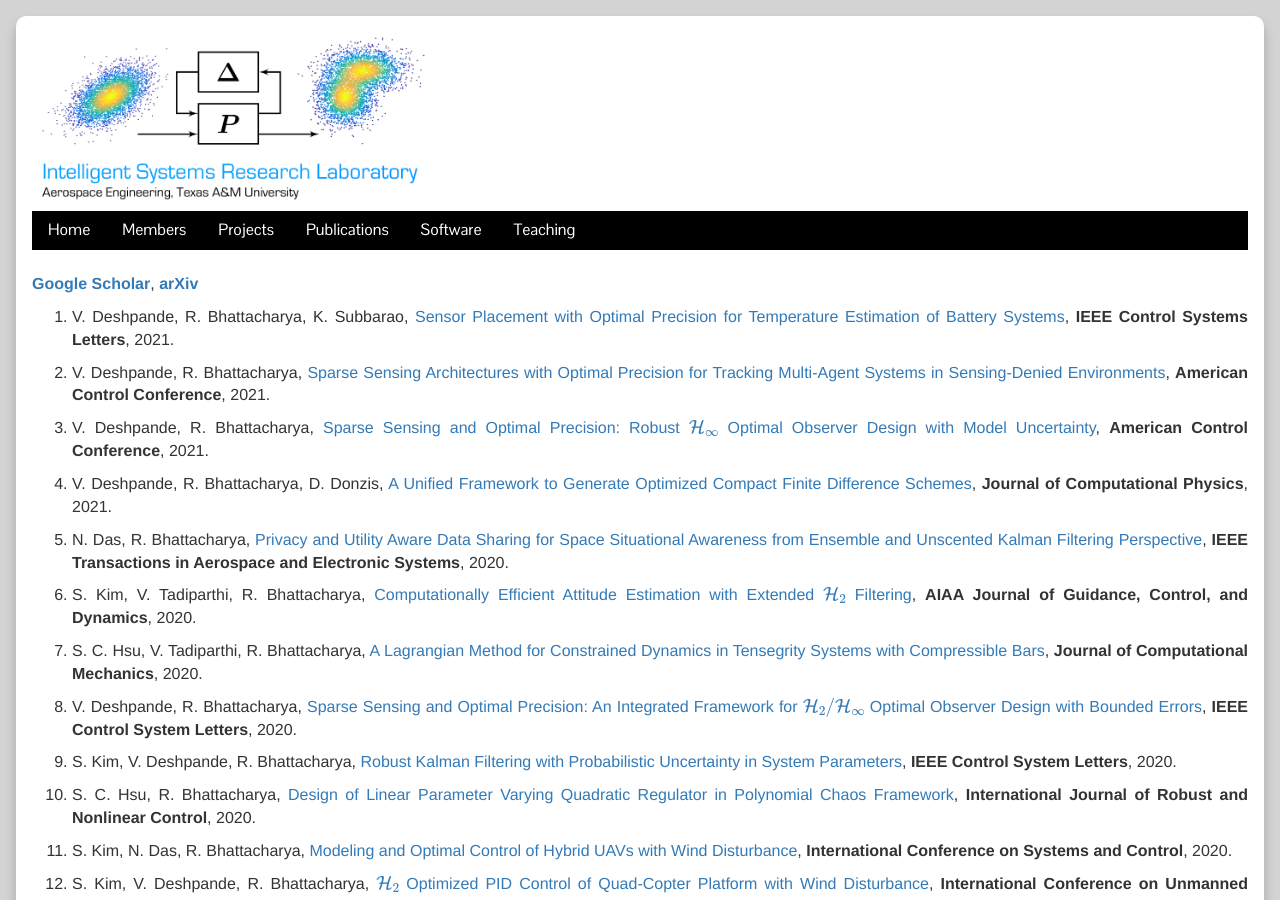
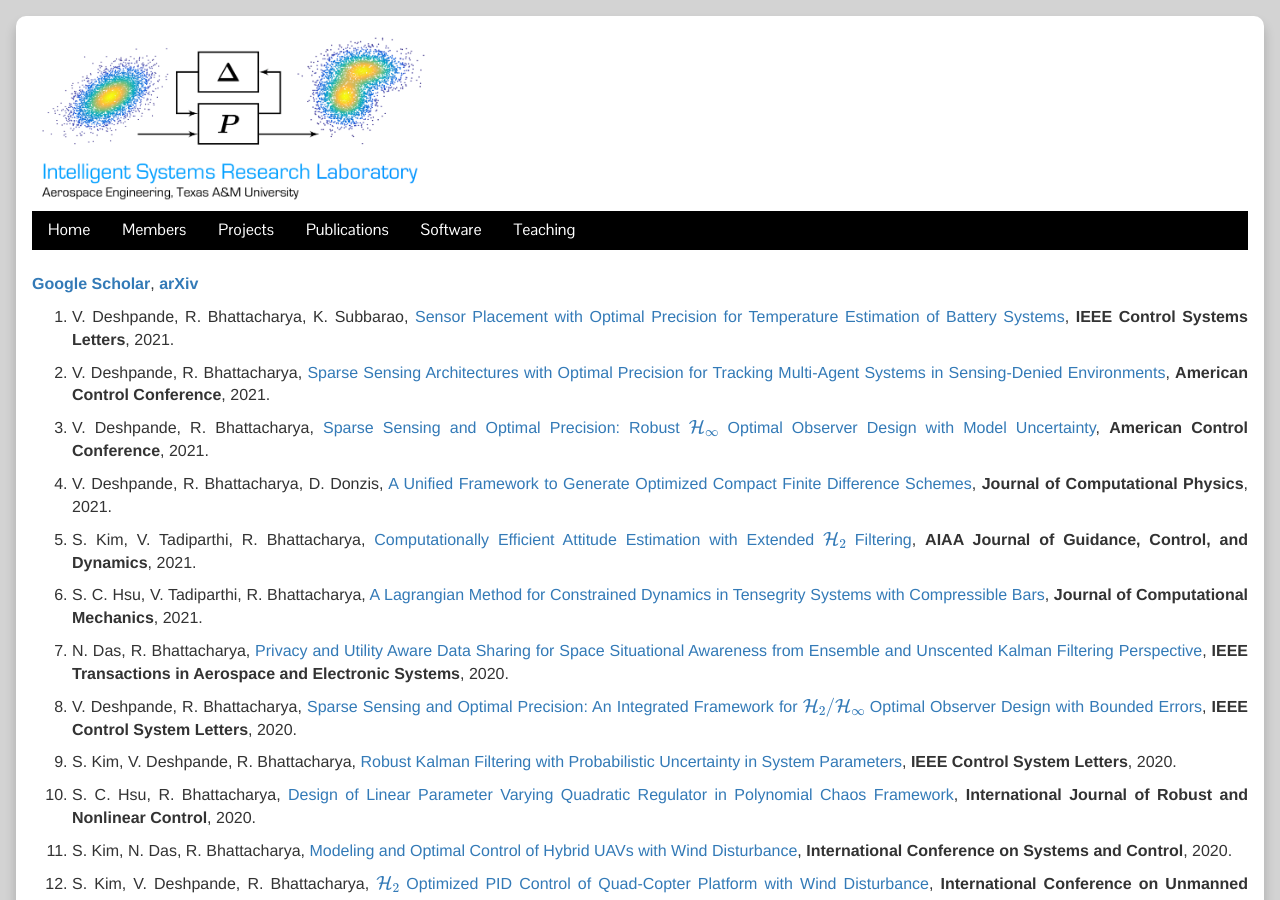
Before and after one commit to isrlab/isrlab.github.io, a Jekyll site: the page built from publications.md, in a window 1280 px wide and 900 px high. Built offline with Jekyll 4.4.1, drawn with Linux system fonts in a browser that asks for light colours; nearby versions of some CDN libraries.

Commit message:
Update publications.md

```diff
--- a/publications.md
+++ b/publications.md
@@ -14,15 +14,15 @@ permalink: /publications.html
 
 4. V. Deshpande, R. Bhattacharya, D. Donzis, [A Unified Framework to Generate Optimized Compact Finite Difference Schemes](https://arxiv.org/pdf/1912.07382.pdf), **Journal of Computational Physics**, 2021.
 
-5. N. Das, R. Bhattacharya, [Privacy and Utility Aware Data Sharing for Space Situational Awareness from Ensemble and Unscented Kalman Filtering Perspective](https://arxiv.org/pdf/1912.03775.pdf), **IEEE Transactions in Aerospace and Electronic Systems**, 2020.
+5. S. Kim, V. Tadiparthi, R. Bhattacharya, [Computationally Efficient Attitude Estimation with Extended $$\mathcal{H}_2$$ Filtering](https://arxiv.org/pdf/2006.14385.pdf), **AIAA Journal of Guidance, Control, and Dynamics**, 2021.
 
-6. S. Kim, V. Tadiparthi, R. Bhattacharya, [Computationally Efficient Attitude Estimation with Extended $$\mathcal{H}_2$$ Filtering](https://arxiv.org/pdf/2006.14385.pdf), **AIAA Journal of Guidance, Control, and Dynamics**, 2020.
+6. S. C. Hsu, V. Tadiparthi, R. Bhattacharya, [A Lagrangian Method for Constrained Dynamics in Tensegrity Systems with Compressible Bars](https://rdcu.be/b7jyY), **Journal of Computational Mechanics**, 2021.
 
-7. S. C. Hsu, V. Tadiparthi, R. Bhattacharya, [A Lagrangian Method for Constrained Dynamics in Tensegrity Systems with Compressible Bars](https://rdcu.be/b7jyY), **Journal of Computational Mechanics**, 2020.
+7. N. Das, R. Bhattacharya, [Privacy and Utility Aware Data Sharing for Space Situational Awareness from Ensemble and Unscented Kalman Filtering Perspective](https://arxiv.org/pdf/1912.03775.pdf), **IEEE Transactions in Aerospace and Electronic Systems**, 2020.
 
-8. V. Deshpande, R. Bhattacharya, [Sparse Sensing and Optimal Precision: An Integrated Framework for  $$\mathcal{H}_2/\mathcal{H}_\infty$$ Optimal Observer Design with Bounded Errors](https://arxiv.org/pdf/2003.10887.pdf), **IEEE Control System Letters**, 2020.
+8.  V. Deshpande, R. Bhattacharya, [Sparse Sensing and Optimal Precision: An Integrated Framework for  $$\mathcal{H}_2/\mathcal{H}_\infty$$ Optimal Observer Design with Bounded Errors](https://arxiv.org/pdf/2003.10887.pdf), **IEEE Control System Letters**, 2020.
 
-9. S. Kim, V. Deshpande, R. Bhattacharya, [Robust Kalman Filtering with Probabilistic Uncertainty in System Parameters](https://arxiv.org/pdf/2003.10926.pdf), **IEEE Control System Letters**, 2020.
+9.  S. Kim, V. Deshpande, R. Bhattacharya, [Robust Kalman Filtering with Probabilistic Uncertainty in System Parameters](https://arxiv.org/pdf/2003.10926.pdf), **IEEE Control System Letters**, 2020.
 
 10. S. C. Hsu, R. Bhattacharya, [Design of Linear Parameter Varying Quadratic Regulator in Polynomial Chaos Framework](https://onlinelibrary.wiley.com/doi/abs/10.1002/rnc.5128), **International Journal of Robust and Nonlinear Control**, 2020.
 
@@ -200,9 +200,9 @@ permalink: /publications.html
 
 97. R. Bhattacharya, G. J. Balas, [An Algorithm for Computationally Efficient Digital Implementation of LTI Controllers](http://dx.doi.org/10.1109/ACC.2003.1239745), **American Control Conference**, June 2003.
 
-98. R. Bhattacharya, G. J. Balas, [Implementation of Online Control Customization within the Open Control Platform](http://www.amazon.com/Software-Enabled-Control-Information-Technology-Dynamical/dp/0471234362), Software-Enabled Control: Information Technologies for Dynamical Systems, A John Wiley/IEEE Press Publication, 2003.
+98.  R. Bhattacharya, G. J. Balas, [Implementation of Online Control Customization within the Open Control Platform](http://www.amazon.com/Software-Enabled-Control-Information-Technology-Dynamical/dp/0471234362), Software-Enabled Control: Information Technologies for Dynamical Systems, A John Wiley/IEEE Press Publication, 2003.
 
-99. R. Bhattacharya, G. J. Balas, M. Alpay Kaya, A. Packard, [Nonlinear Receding Horizon Control of an F-16 Aircraft](http://dx.doi.org/10.2514/2.4965 "http://dx.doi.org/10.2514/2.4965"), **Journal of Guidance, Control, and Dynamics**, Vol. 25, No. 5, pp. 924-931, 2002.
+99.  R. Bhattacharya, G. J. Balas, M. Alpay Kaya, A. Packard, [Nonlinear Receding Horizon Control of an F-16 Aircraft](http://dx.doi.org/10.2514/2.4965 "http://dx.doi.org/10.2514/2.4965"), **Journal of Guidance, Control, and Dynamics**, Vol. 25, No. 5, pp. 924-931, 2002.
 
 100. R. Bhattacharya, G. J. Balas, [Implementation of Control Algorithms in an Environment of Dynamically Scheduled CPU Time Using Balanced Truncation](http://dx.doi.org/10.2514/6.2002-4758), **AIAA GNC** Conference, August 5-8, 2002.
 
```
